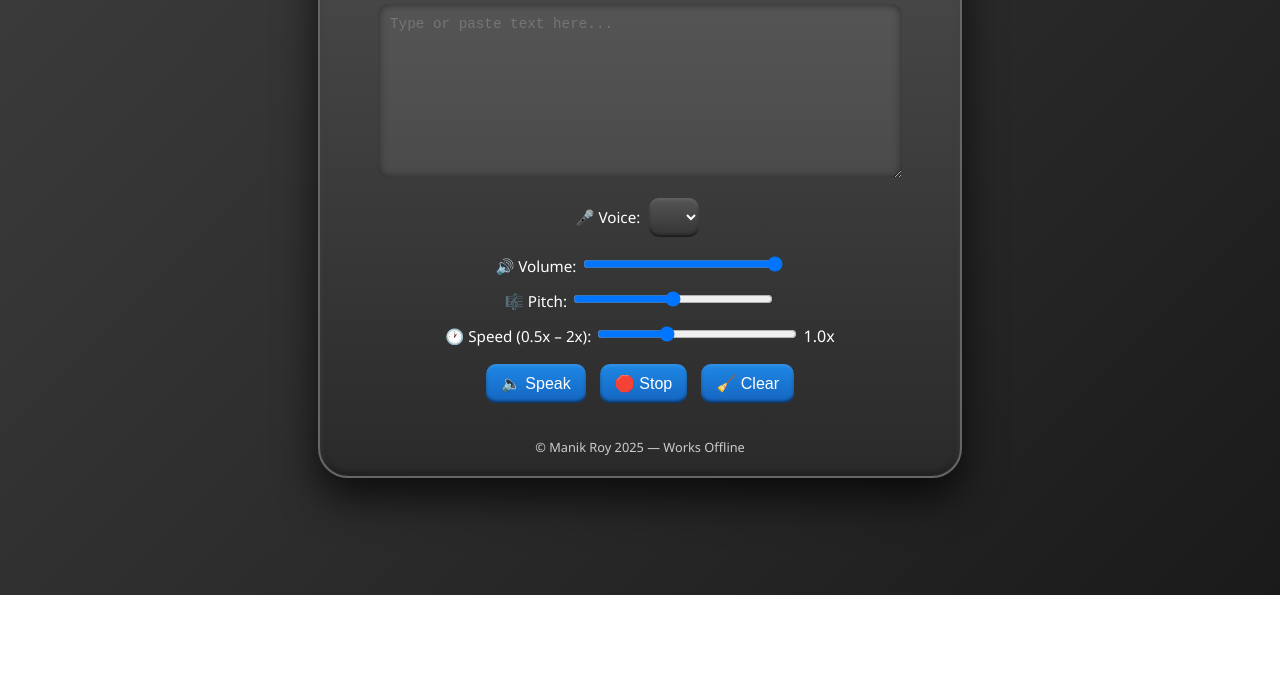
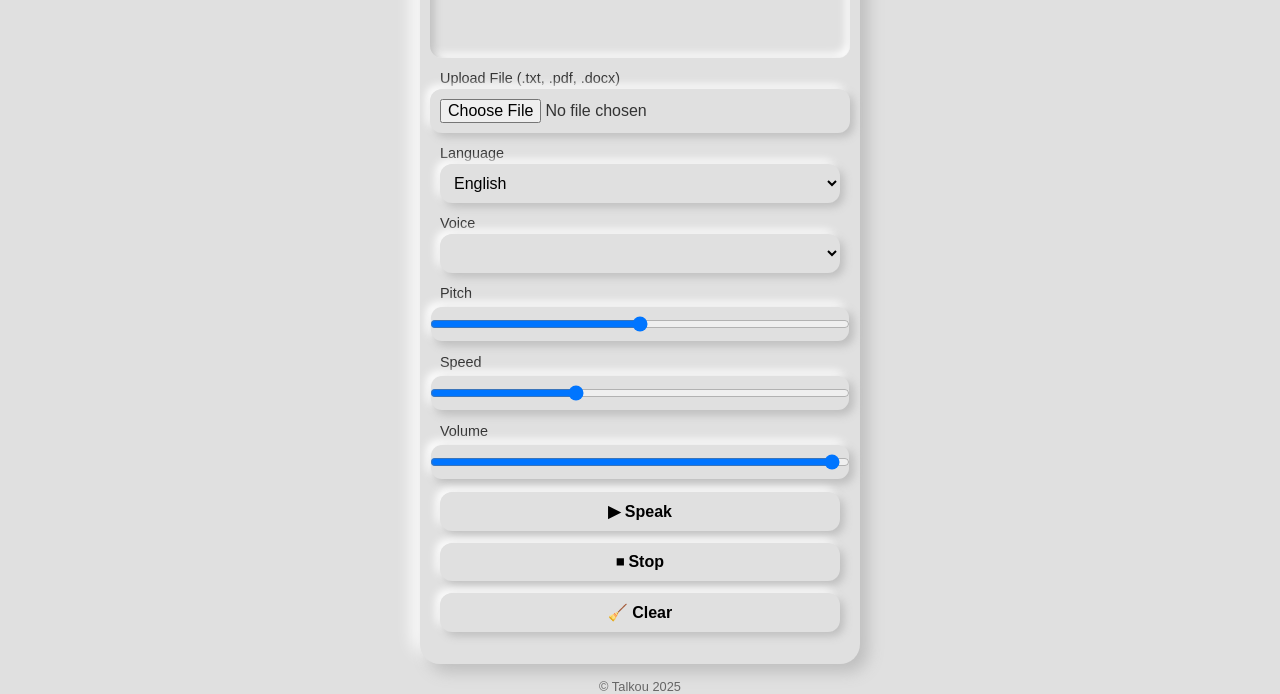
Before and after one commit to pixnum/Talkou, a plain HTML site: page index.html in a window 1280 px wide. Shown: the part 205-899 px from the top of the page. Before the commit the page ends 800 px from the top, so only its background shows below. Drawn offline with nearby package versions, Linux system fonts and the light colour scheme.

Commit message:
Add files via upload

```diff
--- a/index.html
+++ b/index.html
@@ -2,198 +2,312 @@
 <html lang="en">
 <head>
 <meta charset="UTF-8" />
-  <meta name="viewport" content="width=device-width, initial-scale=1.0" />
-  <title>🗣️ Talkou – Skeuomorphic</title>
+<meta name="viewport" content="width=device-width, initial-scale=1" />
+<title>Talkou - TTS App</title>
 <style>
+  :root {
+    --bg: #e0e0e0;
+    --text: #333;
+    --shadow-light: #ffffff;
+    --shadow-dark: #bebebe;
+  }
+  body.dark {
+    --bg: #2c2f33;
+    --text: #f0f0f0;
+    --shadow-light: #3a3d42;
+    --shadow-dark: #1e2023;
+  }
   body {
+    background: var(--bg);
+    font-family: Arial, sans-serif;
+    display: flex;
+    justify-content: center;
+    align-items: center;
+    min-height: 100vh;
     margin: 0;
-      padding: 0;
-      font-family: "Segoe UI", sans-serif;
-      background: linear-gradient(135deg, #3e3e3e, #1a1a1a);
-      color: #fff;
-      display: flex;
-      align-items: center;
-      justify-content: center;
-      min-height: 100vh;
+    color: var(--text);
+    flex-direction: column;
+    transition: background 0.3s, color 0.3s;
   }
-
-    .device {
-      background: linear-gradient(to bottom, #4b4b4b, #2a2a2a);
-      border-radius: 30px;
+  .container {
+    background: var(--bg);
+    border-radius: 20px;
     padding: 20px;
-      box-shadow:
-        inset 0 2px 6px rgba(255, 255, 255, 0.2),
-        inset 0 -2px 6px rgba(0, 0, 0, 0.6),
-        0 20px 40px rgba(0, 0, 0, 0.7);
-      width: 95%;
-      max-width: 600px;
-      border: 2px solid #666;
-    }
-
-    h1 {
-      text-align: center;
-      margin: 10px 0 20px;
-      font-size: 1.8em;
-      color: #f0f0f0;
-      text-shadow: 0 2px 2px rgba(0,0,0,0.6);
-    }
-
-    textarea {
-      width: 85%;
-      max-width: 500px;
-      height: 150px;
-      margin: 15px auto;
-      padding: 12px;
-      font-size: 1.1em;
-      border-radius: 10px;
-      border: none;
-      resize: vertical;
-      display: block;
-      background: rgba(255,255,255,0.08);
-      box-shadow: inset 0 0 10px rgba(0,0,0,0.5);
-      color: white;
-    }
-
-    .controls {
+    max-width: 90vw;
+    width: 400px;
     display: flex;
     flex-direction: column;
     align-items: center;
-      gap: 12px;
+    box-shadow: 8px 8px 16px var(--shadow-dark),
+      -8px -8px 16px var(--shadow-light);
+    transition: background 0.3s, box-shadow 0.3s;
+  }
+  h1 {
+    font-size: 1.5em;
+    text-align: center;
+    margin-bottom: 15px;
+  }
+  textarea,
+  select,
+  input[type="range"],
+  button,
+  input[type="file"] {
+    width: 100%;
+    margin-bottom: 12px;
+    border: none;
+    border-radius: 12px;
+    padding: 10px;
+    font-size: 1em;
+    outline: none;
+    background: var(--bg);
+    box-shadow: 4px 4px 8px var(--shadow-dark),
+      -4px -4px 8px var(--shadow-light);
+    transition: background 0.3s, box-shadow 0.3s;
+  }
+  textarea {
+    height: 100px;
+    resize: none;
+    box-shadow: inset 4px 4px 8px var(--shadow-dark),
+      inset -4px -4px 8px var(--shadow-light);
+  }
+  button {
+    cursor: pointer;
+    font-weight: bold;
+    transition: all 0.2s;
+  }
+  button:active {
+    box-shadow: inset 4px 4px 8px var(--shadow-dark),
+      inset -4px -4px 8px var(--shadow-light);
+  }
+  label {
+    font-size: 0.9em;
+    align-self: flex-start;
+    margin-bottom: 3px;
+  }
+  footer {
     margin-top: 15px;
-    }
-
-    label {
-      font-size: 0.95em;
-    }
-
-    input[type="range"] {
-      width: 200px;
-    }
-
-    select, button {
-      padding: 10px 15px;
-      font-size: 1em;
-      border-radius: 10px;
-      border: none;
-      margin: 5px;
-      cursor: pointer;
-      background: linear-gradient(to bottom, #555, #333);
-      color: white;
-      box-shadow: inset 0 2px 3px rgba(255,255,255,0.1),
-                  inset 0 -2px 3px rgba(0,0,0,0.5);
-    }
-
-    button {
-      background: linear-gradient(to bottom, #1e88e5, #1565c0);
-    }
-
-    button:hover {
-      background: linear-gradient(to bottom, #2196f3, #0d47a1);
-    }
-
-    .footer {
-      margin-top: 30px;
     font-size: 0.8em;
-      color: #ccc;
+    opacity: 0.7;
     text-align: center;
   }
 </style>
 </head>
 <body>
-  <div class="device">
-    <h1>🗣️ Talkou</h1>
+  <div class="container">
+    <h1>🗣 Talkou - TTS App</h1>
+    <button onclick="toggleDarkMode()">🌙 Toggle Dark Mode</button>
 
-    <textarea id="text" placeholder="Type or paste text here..."></textarea>
+    <textarea
+      id="text"
+      placeholder="Type or upload text..."
+      spellcheck="false"
+    ></textarea>
 
-    <div class="controls">
-      <div>
-        <label for="voiceSelect">🎤 Voice:</label>
+    <label for="fileInput">Upload File (.txt, .pdf, .docx)</label>
+    <input type="file" id="fileInput" accept=".txt,.pdf,.docx" />
+
+    <label for="languageSelect">Language</label>
+    <select id="languageSelect"></select>
+
+    <label for="voiceSelect">Voice</label>
     <select id="voiceSelect"></select>
-      </div>
-      <div>
-        <label>🔊 Volume:</label>
-        <input type="range" id="volume" min="0" max="1" step="0.1" value="1">
-      </div>
-      <div>
-        <label>🎼 Pitch:</label>
-        <input type="range" id="pitch" min="0" max="2" step="0.1" value="1">
-      </div>
-      <div>
-        <label for="rate">🕐 Speed (0.5x – 2x):</label>
-        <input type="range" id="rate" min="0.5" max="2" step="0.1" value="1">
-        <span id="speedDisplay">1.0x</span>
-      </div>
-      <div>
-        <button onclick="speak()">🔈 Speak</button>
-        <button onclick="stopSpeech()">🛑 Stop</button>
+
+    <label for="pitch">Pitch</label>
+    <input type="range" id="pitch" min="0" max="2" value="1" step="0.1" />
+
+    <label for="rate">Speed</label>
+    <input type="range" id="rate" min="0.5" max="2" value="1" step="0.1" />
+
+    <label for="volume">Volume</label>
+    <input type="range" id="volume" min="0" max="1" value="1" step="0.1" />
+
+    <button onclick="speak()">▶ Speak</button>
+    <button onclick="stop()">⏹ Stop</button>
     <button onclick="clearText()">🧹 Clear</button>
   </div>
-    </div>
 
-    <div class="footer">© Manik Roy 2025 — Works Offline</div>
-  </div>
+  <footer>© Talkou 2025</footer>
 
+  <script src="https://cdnjs.cloudflare.com/ajax/libs/pdf.js/2.16.105/pdf.min.js"></script>
+  <script src="https://cdnjs.cloudflare.com/ajax/libs/mammoth/1.4.2/mammoth.browser.min.js"></script>
+  <script src="https://cdn.jsdelivr.net/npm/franc-min@5.0.0/franc.min.js"></script>
   <script>
-    const textEl = document.getElementById("text");
+    const textInput = document.getElementById("text");
     const voiceSelect = document.getElementById("voiceSelect");
-    const pitch = document.getElementById("pitch");
-    const rate = document.getElementById("rate");
-    const volume = document.getElementById("volume");
-    const speedDisplay = document.getElementById("speedDisplay");
+    const languageSelect = document.getElementById("languageSelect");
+    const pitchInput = document.getElementById("pitch");
+    const rateInput = document.getElementById("rate");
+    const volumeInput = document.getElementById("volume");
+    const fileInput = document.getElementById("fileInput");
 
     let voices = [];
+    const languages = [
+      { code: "en", name: "English" },
+      { code: "hi", name: "Hindi" },
+      { code: "es", name: "Spanish" },
+      { code: "fr", name: "French" },
+      { code: "de", name: "German" },
+      { code: "ru", name: "Russian" },
+      { code: "zh", name: "Chinese" },
+      { code: "ja", name: "Japanese" },
+      { code: "ko", name: "Korean" },
+      { code: "ar", name: "Arabic" },
+      { code: "it", name: "Italian" },
+      { code: "pt", name: "Portuguese" },
+      { code: "bn", name: "Bengali" },
+      { code: "pa", name: "Punjabi" },
+      { code: "ta", name: "Tamil" },
+      { code: "te", name: "Telugu" },
+      { code: "tr", name: "Turkish" },
+      { code: "pl", name: "Polish" },
+      { code: "uk", name: "Ukrainian" },
+      { code: "vi", name: "Vietnamese" },
+    ];
 
-    function populateVoices() {
-      voices = speechSynthesis.getVoices().filter(v =>
-        v.lang.includes("en") ||
-        v.lang.includes("hi") ||
-        v.lang.includes("ta") ||
-        v.lang.includes("te") ||
-        v.lang.includes("kn") ||
-        v.lang.includes("ml") ||
-        v.lang.includes("gu")
+    // Map franc ISO6393 to our language codes
+    // franc returns ISO639-3 codes, so map those for the 20 languages:
+    const francToLangMap = {
+      eng: "en",
+      hin: "hi",
+      spa: "es",
+      fra: "fr",
+      deu: "de",
+      rus: "ru",
+      cmn: "zh", // Mandarin Chinese
+      jpn: "ja",
+      kor: "ko",
+      ara: "ar",
+      ita: "it",
+      por: "pt",
+      ben: "bn",
+      pan: "pa",
+      tam: "ta",
+      tel: "te",
+      tur: "tr",
+      pol: "pl",
+      ukr: "uk",
+      vie: "vi",
+    };
+
+    languages.forEach((lang) => {
+      const option = document.createElement("option");
+      option.value = lang.code;
+      option.textContent = lang.name;
+      languageSelect.appendChild(option);
+    });
+
+    function loadVoices() {
+      voices = speechSynthesis.getVoices();
+      filterVoices();
+    }
+
+    function filterVoices() {
+      const selectedLang = languageSelect.value;
+      voiceSelect.innerHTML = "";
+      const filtered = voices.filter((voice) =>
+        voice.lang.toLowerCase().startsWith(selectedLang)
       );
-      voiceSelect.innerHTML = '';
-      voices.forEach((voice, index) => {
+      filtered.forEach((voice) => {
         const option = document.createElement("option");
-        option.value = index;
+        option.value = voices.indexOf(voice);
         option.textContent = `${voice.name} (${voice.lang})`;
         voiceSelect.appendChild(option);
       });
+      // Auto-select first voice if available
+      if (voiceSelect.options.length > 0) {
+        voiceSelect.selectedIndex = 0;
+      }
     }
 
-    populateVoices();
+    languageSelect.addEventListener("change", filterVoices);
     if (speechSynthesis.onvoiceschanged !== undefined) {
-      speechSynthesis.onvoiceschanged = populateVoices;
+      speechSynthesis.onvoiceschanged = loadVoices;
     }
 
-    rate.addEventListener("input", () => {
-      speedDisplay.textContent = `${parseFloat(rate.value).toFixed(1)}x`;
+    function speak() {
+      if (speechSynthesis.speaking) speechSynthesis.cancel();
+      if (!textInput.value.trim()) return alert("Please enter some text.");
+      const utterance = new SpeechSynthesisUtterance(textInput.value);
+      const selectedVoice = voices[voiceSelect.value];
+      if (selectedVoice) utterance.voice = selectedVoice;
+      utterance.pitch = parseFloat(pitchInput.value);
+      utterance.rate = parseFloat(rateInput.value);
+      utterance.volume = parseFloat(volumeInput.value);
+      speechSynthesis.speak(utterance);
+    }
+    function stop() {
+      speechSynthesis.cancel();
+    }
+    function clearText() {
+      textInput.value = "";
+    }
+    function toggleDarkMode() {
+      document.body.classList.toggle("dark");
+    }
+
+    // Auto-detect language based on text content
+    function autoDetectLanguage(text) {
+      if (!text.trim()) return; // skip empty
+      const francCode = franc.min(text);
+      const langCode = francToLangMap[francCode];
+      if (langCode && langCode !== languageSelect.value) {
+        languageSelect.value = langCode;
+        filterVoices();
+      }
+    }
+
+    // Detect language on text input (debounced)
+    let debounceTimer;
+    textInput.addEventListener("input", () => {
+      clearTimeout(debounceTimer);
+      debounceTimer = setTimeout(() => {
+        autoDetectLanguage(textInput.value);
+      }, 700);
     });
 
-    function speak() {
-      const text = textEl.value.trim();
-      if (!text) return;
+    // Handle file upload
+    fileInput.addEventListener("change", async () => {
+      const file = fileInput.files[0];
+      if (!file) return;
 
-      const utterance = new SpeechSynthesisUtterance(text);
-      const selectedVoice = voices[voiceSelect.value];
-      if (selectedVoice) {
-        utterance.voice = selectedVoice;
+      if (file.type === "text/plain") {
+        const text = await file.text();
+        textInput.value = text;
+        autoDetectLanguage(text);
+      } else if (file.type === "application/pdf") {
+        const reader = new FileReader();
+        reader.onload = async function () {
+          const typedarray = new Uint8Array(this.result);
+          const pdf = await pdfjsLib.getDocument(typedarray).promise;
+          let text = "";
+          for (let i = 1; i <= pdf.numPages; i++) {
+            const page = await pdf.getPage(i);
+            const content = await page.getTextContent();
+            text += content.items.map((s) => s.str).join(" ") + "\n";
           }
-      utterance.pitch = parseFloat(pitch.value);
-      utterance.rate = parseFloat(rate.value);
-      utterance.volume = parseFloat(volume.value);
+          textInput.value = text;
+          autoDetectLanguage(text);
+        };
+        reader.readAsArrayBuffer(file);
+      } else if (
+        file.type ===
+        "application/vnd.openxmlformats-officedocument.wordprocessingml.document"
+      ) {
+        const reader = new FileReader();
+        reader.onload = async function (event) {
+          const result = await mammoth.extractRawText({
+            arrayBuffer: event.target.result,
+          });
+          textInput.value = result.value;
+          autoDetectLanguage(result.value);
+        };
+        reader.readAsArrayBuffer(file);
+      } else {
+        alert("Unsupported file type!");
+      }
+    });
 
-      speechSynthesis.speak(utterance);
-    }
-
-    function stopSpeech() {
-      speechSynthesis.cancel();
-    }
-
-    function clearText() {
-      textEl.value = '';
-    }
+    loadVoices();
   </script>
 </body>
 </html>
```
Lines whose indentation alone changed are shown as unchanged.
